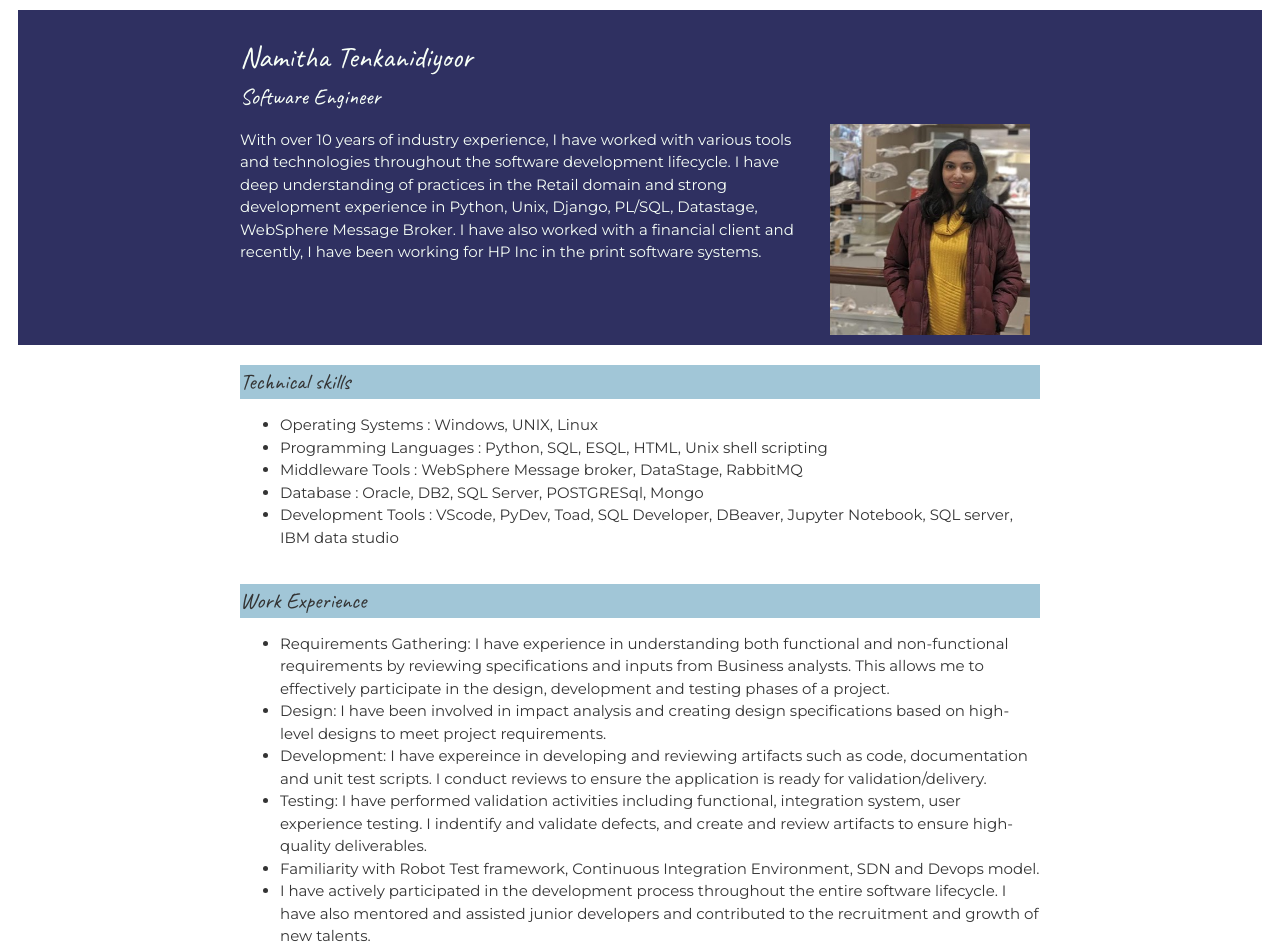
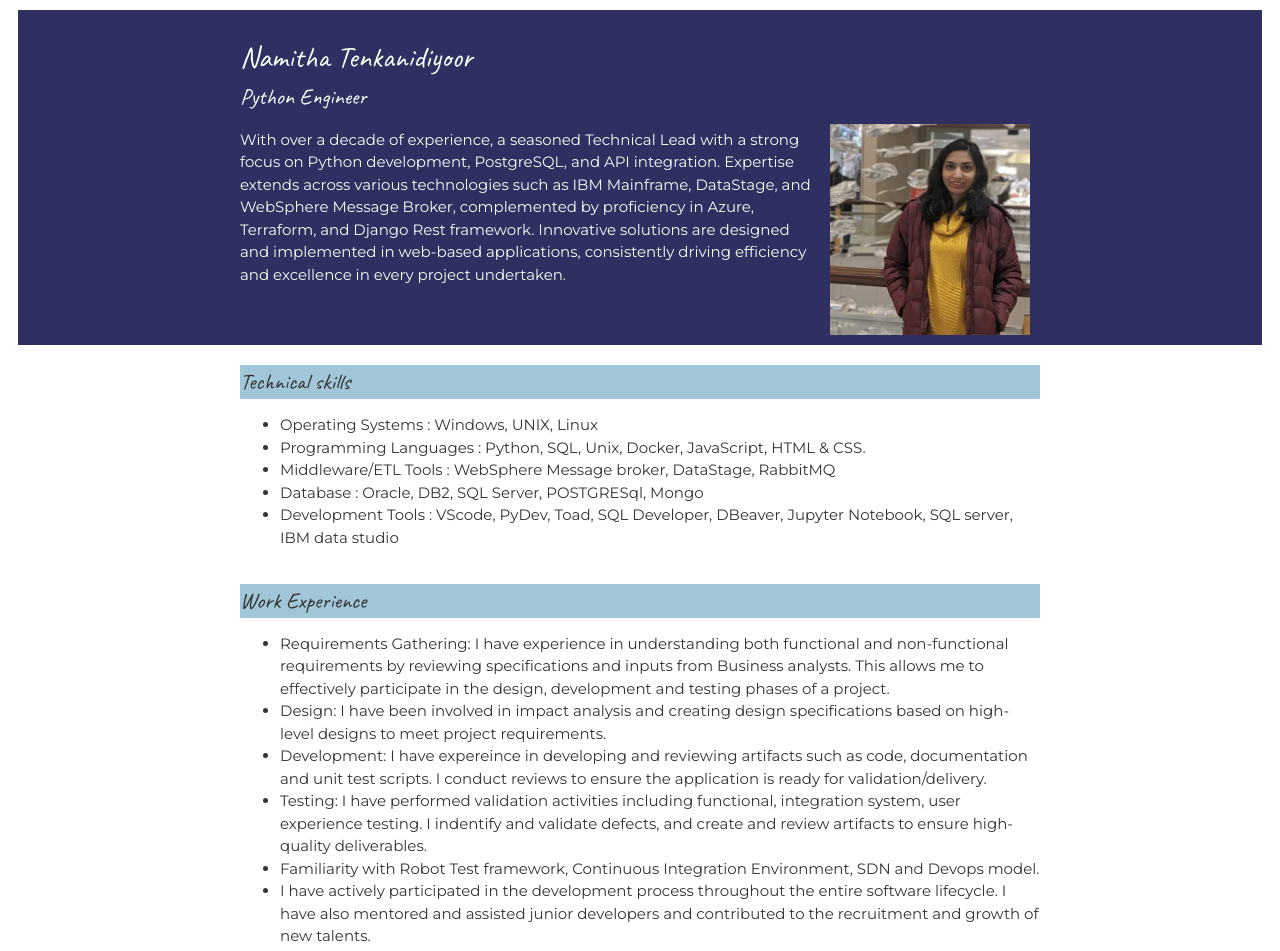
Before and after one commit to Namitha045/my_web, a plain HTML site: page index.html in a window 1280 px wide. Shown: the top 951 px of the page. Drawn offline with Linux system fonts and the light colour scheme.

Commit message:
Update index.html

```diff
--- a/index.html
+++ b/index.html
@@ -14,12 +14,13 @@
         <div class="content-wrap">
           <p></p>
           <h1>Namitha Tenkanidiyoor</h1>
-          <h2>Software Engineer</h2>
+          <h2>Python Engineer</h2>
           <img src="https://raw.githubusercontent.com/Namitha045/my_web/master/pic.PNG">
           <p></p>
-          <p>With over 10 years of industry experience, I have worked with various tools and technologies throughout the software development lifecycle.
-            I have deep understanding of practices in the Retail domain and strong development experience in Python, Unix, Django, PL/SQL, Datastage, WebSphere Message Broker.
-            I have also worked with a financial client and recently, I have been working for HP Inc in the print software systems.
+          <p>With over a decade of experience, a seasoned Technical Lead with a strong focus on Python development, PostgreSQL, and API integration.
+            Expertise extends across various technologies such as IBM Mainframe, DataStage, and WebSphere Message Broker, complemented by proficiency in Azure,
+            Terraform, and Django Rest framework. Innovative solutions are designed and implemented in web-based applications, consistently driving efficiency
+            and excellence in every project undertaken.
           </p>
        </div>
       </header>
@@ -30,8 +31,8 @@
             <h2 class="projects">Technical skills</h2>
             <ul>
               <li>Operating Systems		:    Windows, UNIX, Linux</li>
-              <li>Programming Languages	:  Python, SQL, ESQL, HTML, Unix shell scripting</li>
-              <li>Middleware Tools		:    WebSphere Message broker, DataStage, RabbitMQ</li>
+              <li>Programming Languages	:  Python, SQL, Unix, Docker, JavaScript, HTML & CSS.</li>
+              <li>Middleware/ETL Tools	:  WebSphere Message broker, DataStage, RabbitMQ</li>
               <li>Database		       	:    Oracle, DB2, SQL Server, POSTGRESql, Mongo </li>
               <li>Development Tools		:    VScode, PyDev, Toad, SQL Developer, DBeaver, Jupyter Notebook, SQL server, IBM data studio</li>
             </ul>
```
